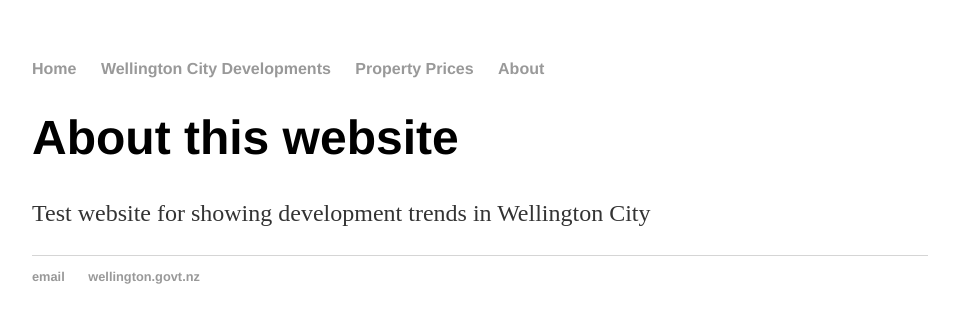
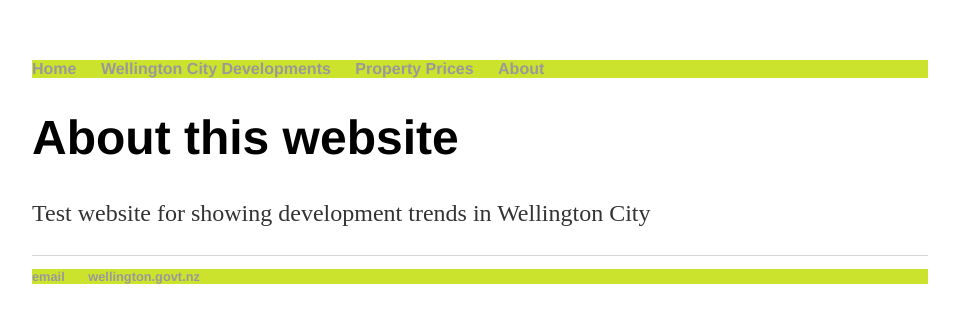
Before and after one commit to wccdigital/graphs, a Jekyll site: the page built from about.html, in a window 1280 px wide. Shown: the top 323 px of the page, without its empty margins (160-1119 px from the left). Built offline with Jekyll 4.4.1, drawn with Linux system fonts in a browser that asks for light colours.

Commit message:
Update main.css

```diff
--- a/css/main.css
+++ b/css/main.css
@@ -7,10 +7,12 @@ nav ul, footer ul {
     padding: 0px;
     list-style: none;
     font-weight: bold;
+    background-color: #CBE32D;
 }
 nav ul li, footer ul li {
     display: inline;
     margin-right: 20px;
+    background-color: #CBE32D;
 }
 a {
     text-decoration: none;
```
